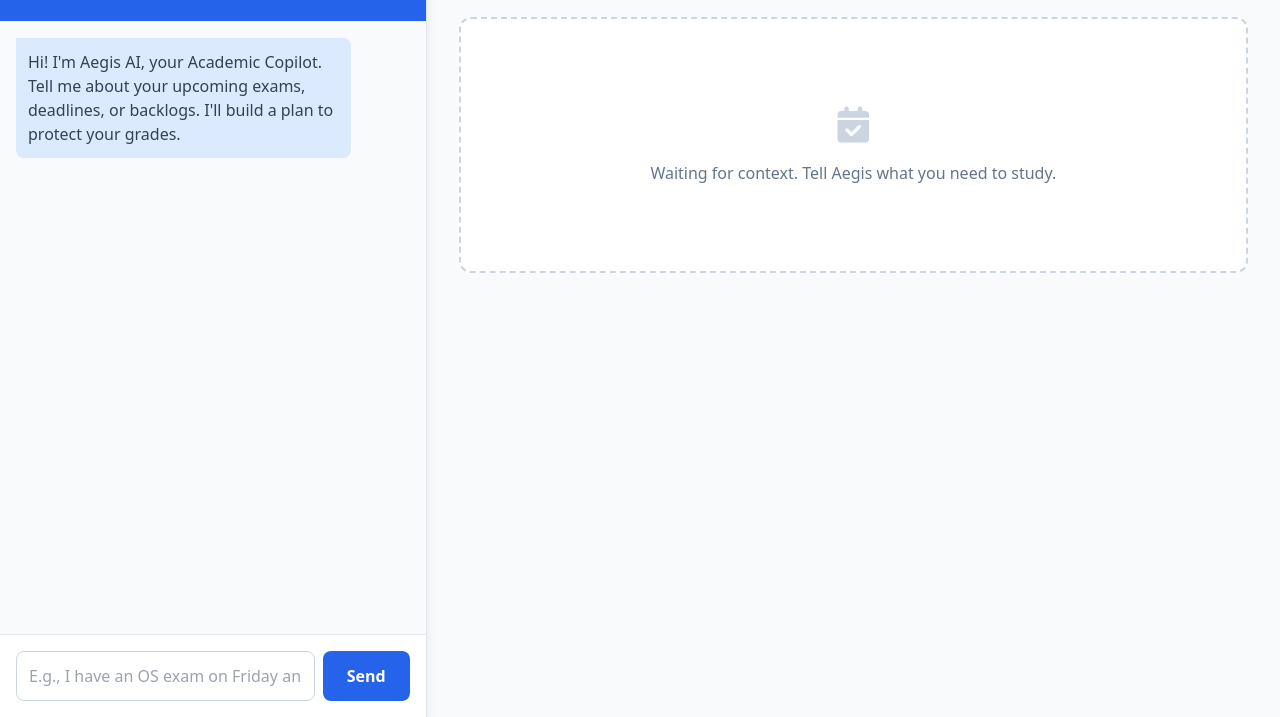
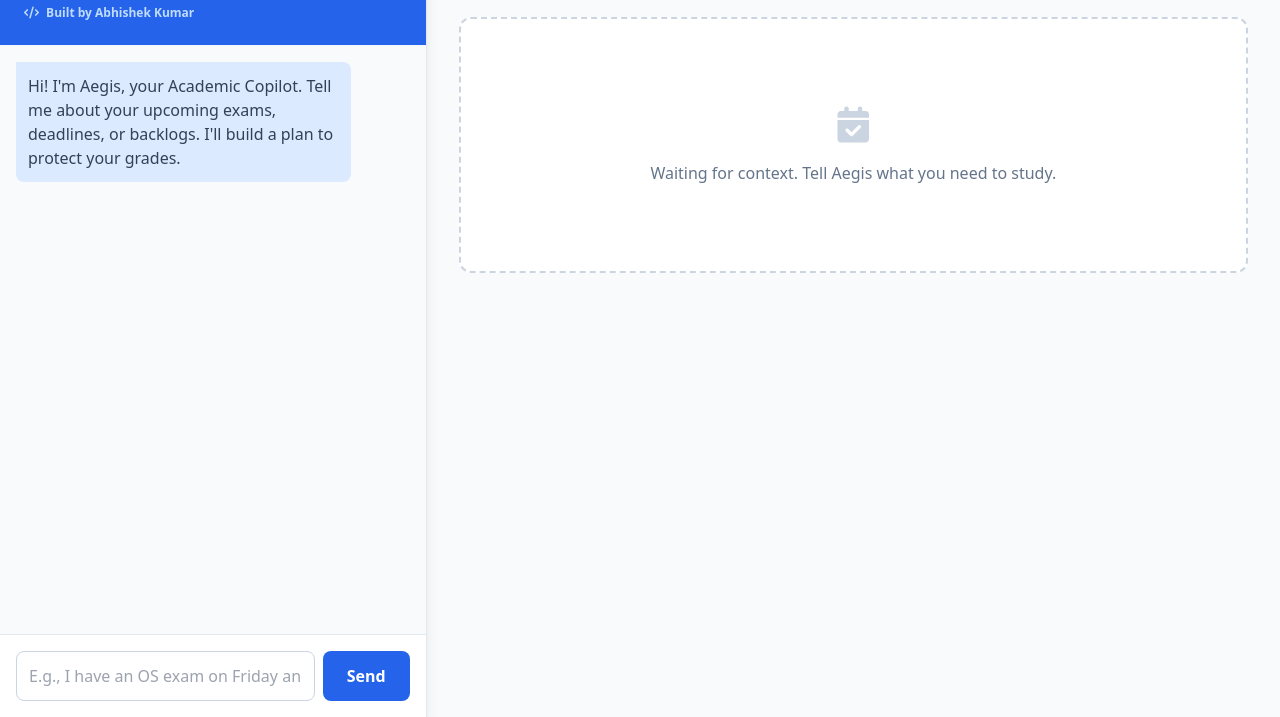
Before and after one commit to AK-Chahar/Aegis-planner-AI, a website: page public/index.html in a window 1280 px wide. Shown: the part 83-800 px from the top of the page. Drawn offline with nearby package versions, Linux system fonts and the light colour scheme.

Commit message:
Added author name

```diff
--- a/public/index.html
+++ b/public/index.html
@@ -3,7 +3,7 @@
 <head>
     <meta charset="UTF-8">
     <meta name="viewport" content="width=device-width, initial-scale=1.0">
-    <title>Aegis Planner AI </title>
+    <title>Aegis Planner AI by Abhishek</title>
     <script src="https://cdn.tailwindcss.com"></script>
     <link href="https://cdnjs.cloudflare.com/ajax/libs/font-awesome/6.0.0/css/all.min.css" rel="stylesheet">
 </head>
@@ -14,12 +14,13 @@
         <div class="p-6 border-b border-slate-100 bg-blue-600 text-white">
             <h1 class="text-2xl font-bold"><i class="fa-solid fa-shield-halved mr-2"></i> Aegis Planner</h1>
             <p class="text-sm opacity-80 mt-1">Your autonomous academic shield</p>
+            <p class="text-xs font-semibold text-blue-200 mt-2"><i class="fa-solid fa-code mr-1"></i> Built by Abhishek Kumar</p>
         </div>
 
         <div id="chat-history" class="flex-1 overflow-y-auto p-4 space-y-4 bg-slate-50">
             <!-- Chat messages go here -->
             <div class="bg-blue-100 p-3 rounded-lg rounded-tl-none self-start max-w-[85%] text-slate-700">
-                Hi! I'm Aegis AI, your Academic Copilot. Tell me about your upcoming exams, deadlines, or backlogs. I'll build a plan to protect your grades.
+                Hi! I'm Aegis, your Academic Copilot. Tell me about your upcoming exams, deadlines, or backlogs. I'll build a plan to protect your grades.
             </div>
         </div>
 
@@ -90,7 +91,6 @@
             addMessage(text, true);
             userInput.value = '';
 
-            // Add loading indicator
             const loadingId = 'loading-' + Date.now();
             const loadingDiv = document.createElement('div');
             loadingDiv.id = loadingId;
@@ -99,7 +99,6 @@
             chatHistory.appendChild(loadingDiv);
             chatHistory.scrollTop = chatHistory.scrollHeight;
 
-            // DYNAMIC LOADING UX HACK
             const loadingMessages = [
                 "Analyzing deadlines...",
                 "Prioritizing subjects...",
@@ -122,7 +121,6 @@
 
                 const data = await response.json();
 
-                // STOP THE LOADER
                 clearInterval(loadingInterval);
                 document.getElementById(loadingId).remove();
 
```
